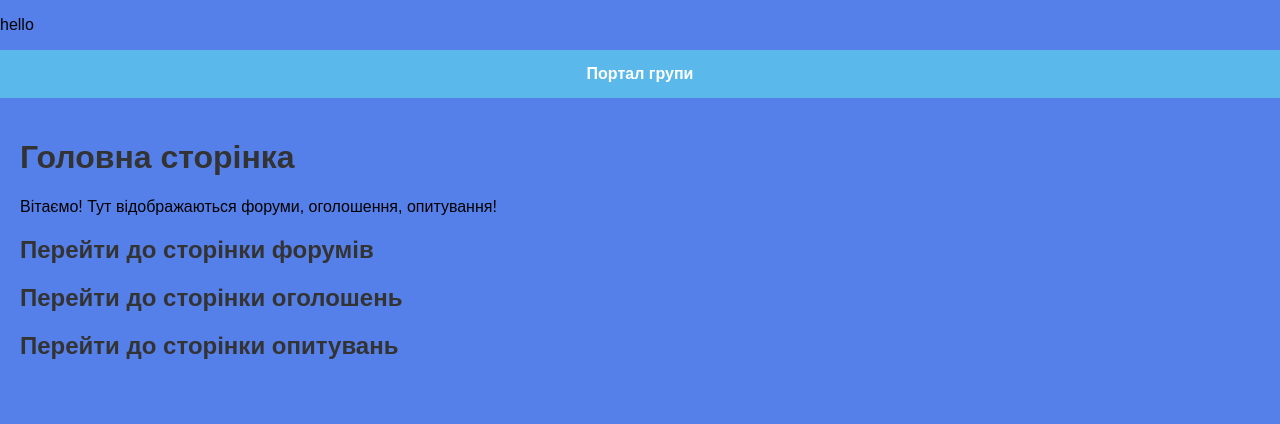
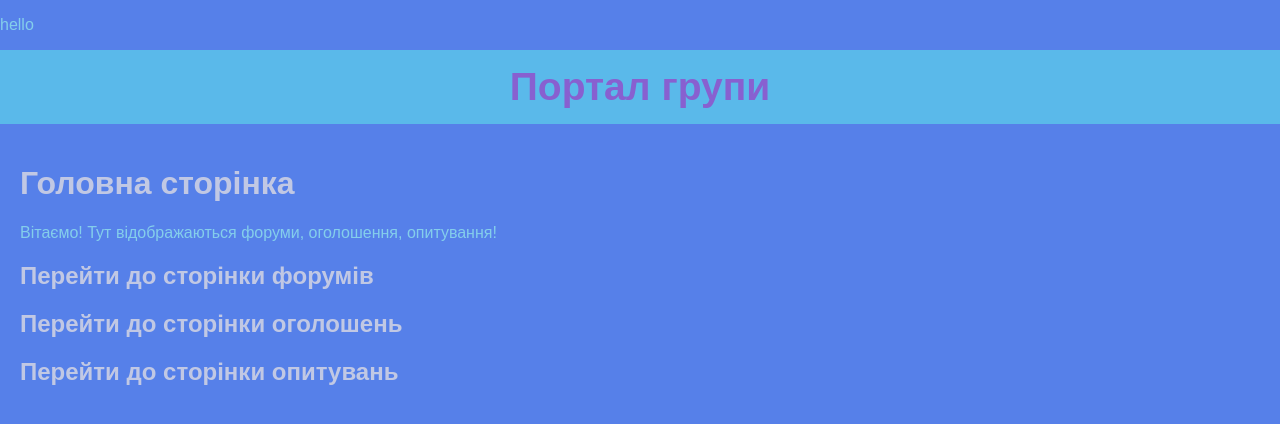
Before and after one commit to AlexandrRofficial/Online_Portal_Project, a Django app: page / in a window 1280 px wide. Shown: the top 424 px of the page. Run offline with Django 5.2, Linux system fonts and the light colour scheme.

Commit message:
third_commit

```diff
--- a/main_page_app/templates/index.html
+++ b/main_page_app/templates/index.html
@@ -13,15 +13,19 @@
         }
         .navbar {
             background-color: #5ab9ea;
-            color: #fff;
+            color: #8860D0;
             padding: 15px;
             text-align: center;
+            font-size: 39px
         }
         .container {
             padding: 20px;
         }
         h1, h2 {
-            color: #333;
+            color: #C1C8E4;
+        }
+        p {
+            color: #84CEEB;
         }
     </style>
     <p>hello</p>
@@ -38,6 +42,7 @@
 <!-- Весь контент здесь -->
 <div class="container">
     <h1>Головна сторінка</h1>
+
     <p>Вітаємо! Тут відображаються форуми, оголошення, опитування!</p>
 
     <h2>Перейти до сторінки форумів</h2>
```
